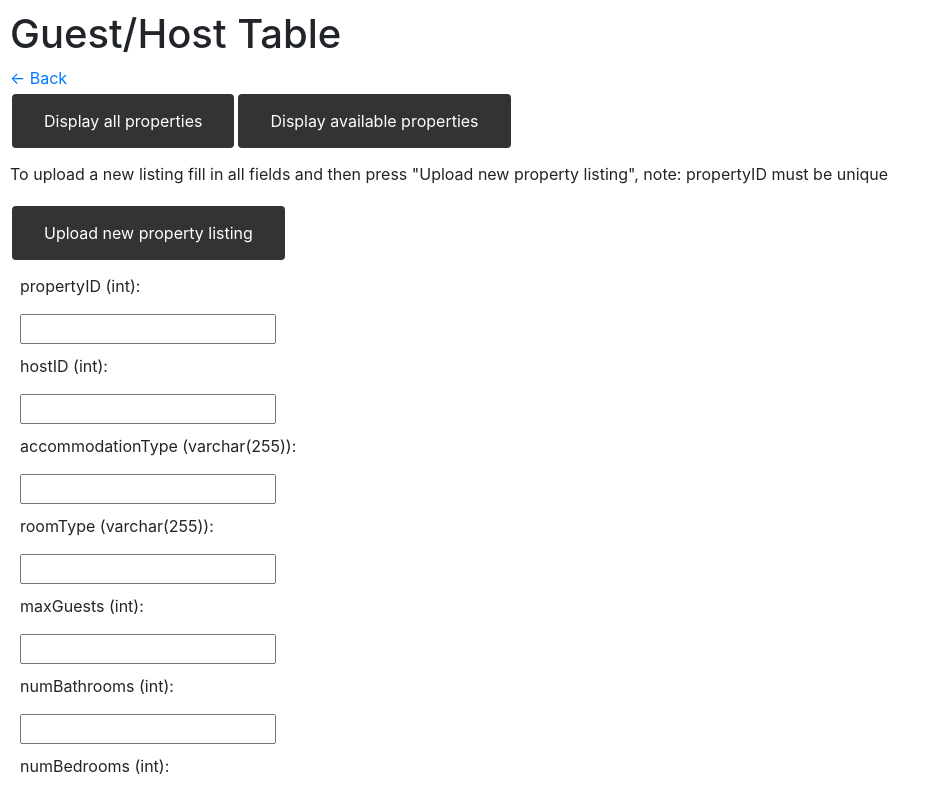
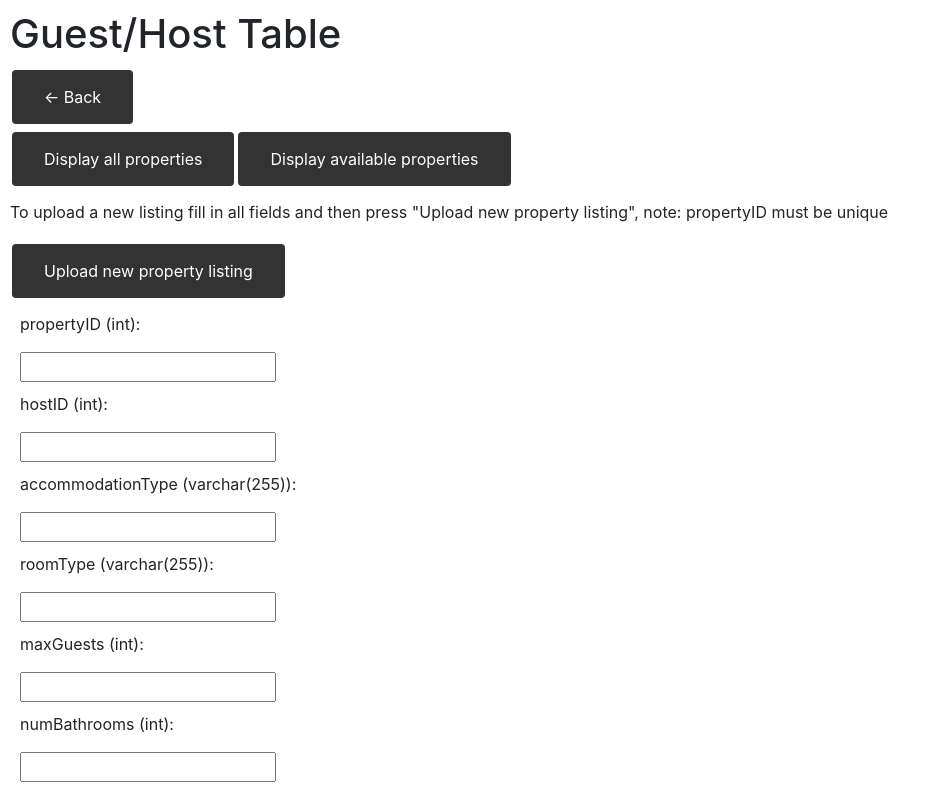
Before and after one commit to MarcDAFrame/CSI2132, a React app in the folder frontend/: page /tables/user in a window 1280 px wide. Shown: the top 792 px of the page, without its empty margins (0-941 px from the left). Built offline with nearby package versions, Linux system fonts and the light colour scheme; the HTML template or start-up script is replaced by a standard one.

Commit message:
Made back button more visually appealing

```diff
--- a/frontend/src/app/components/BackButton/index.tsx
+++ b/frontend/src/app/components/BackButton/index.tsx
@@ -1,7 +1,10 @@
 import * as React from 'react';
+import * as style from 'app/containers/Tables/style.scss';
+
 
 export const BackButton = (props) => {
-    return <a href="/">
-        {"<- Back"}
+    return<a href="/">
+         <button className={style.button}>{"<- Back"} </button>
     </a>
+
 }
```
